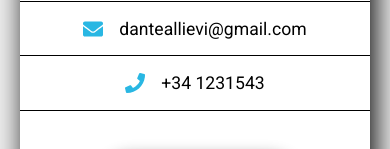
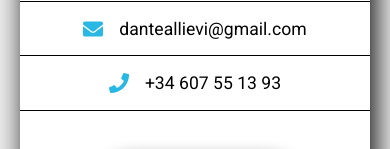
Before and after one commit to danteallievi/portfolio-next, a Next.js app: page / in a window 390 px wide. Shown: the part 431-580 px from the top of the page. Built offline with nearby package versions, Linux system fonts and the light colour scheme; a web font is replaced by a local one.

Commit message:
Phone number changed

```diff
--- a/components/Sidebar/Sidebar.tsx
+++ b/components/Sidebar/Sidebar.tsx
@@ -44,7 +44,7 @@ const Sidebar = () => {
         </div>
         <div>
           <FontAwesomeIcon icon={faPhone} />
-          <p>+34 1231543</p>
+          <p>+34 607 55 13 93</p>
         </div>
       </div>
 
```
